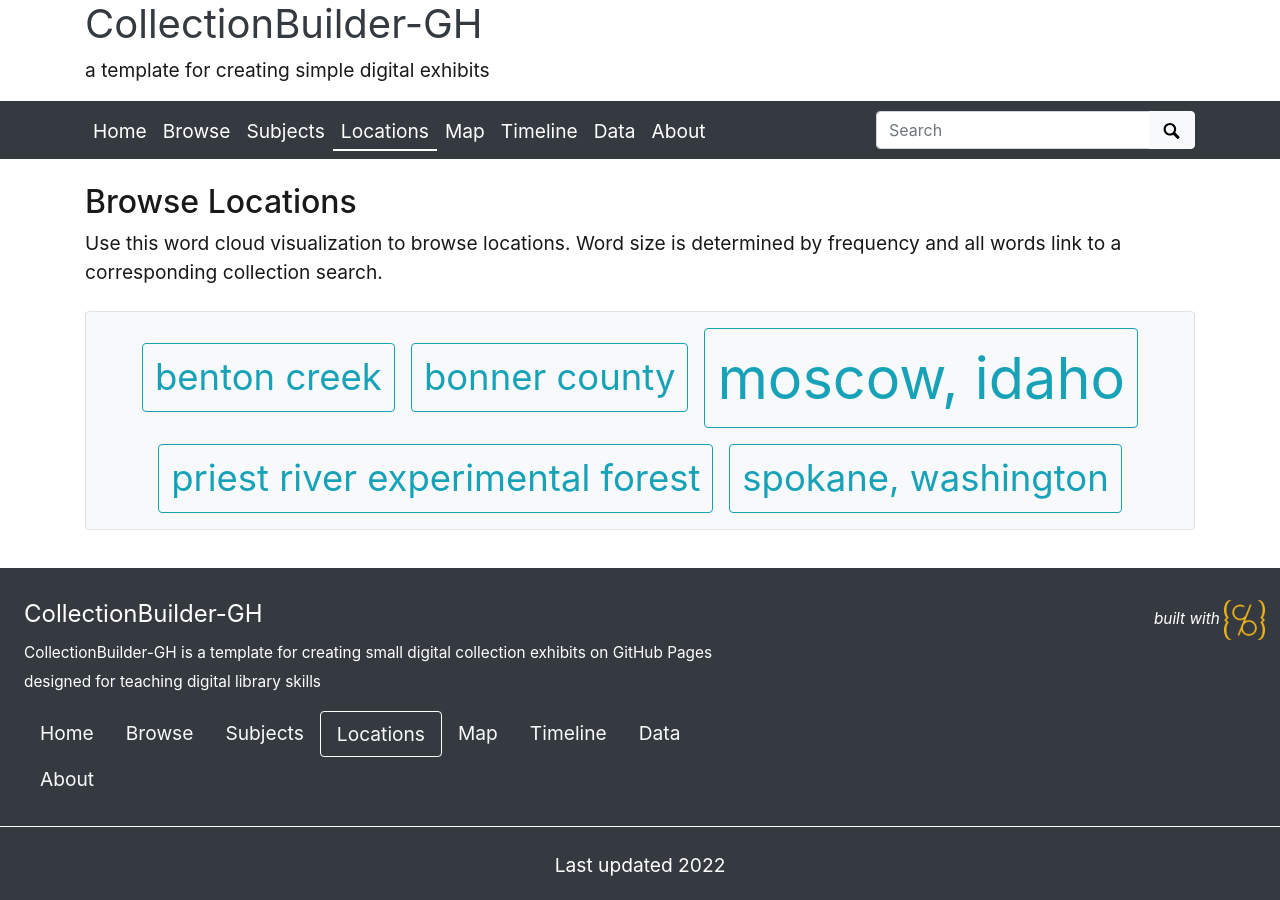
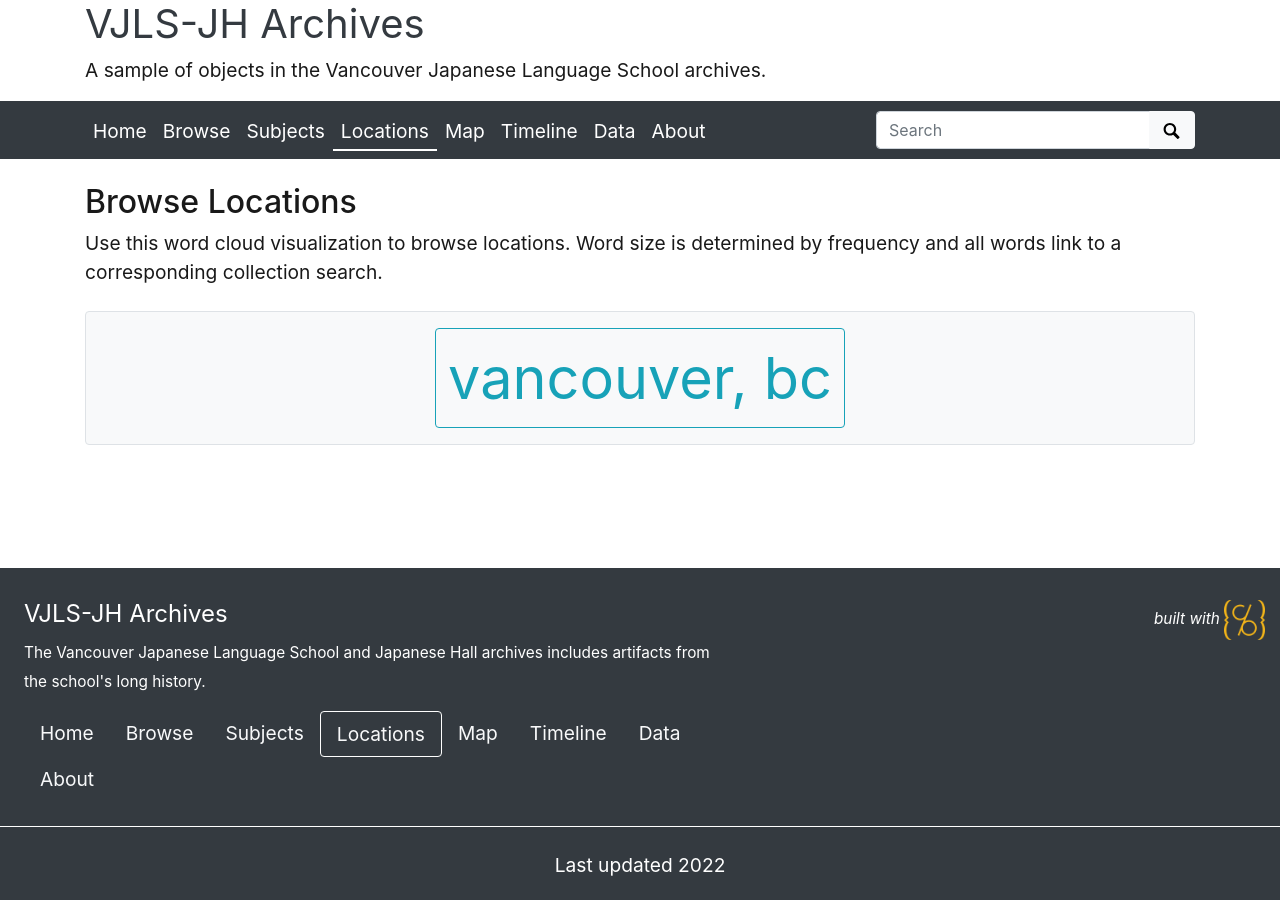
Before and after one commit to Duck109/vjlsjh-archives, a Jekyll site: the page built from pages/locations.md, in a window 1280 px wide. Built offline with Jekyll 4.4.1, drawn with Linux system fonts in a browser that asks for light colours.

Commit message:
Added vjlsarchives to config

```diff
--- a/_config.yml
+++ b/_config.yml
@@ -20,21 +20,21 @@ source-code: https://github.com/Duck109/vjlsjh-archives
 # SITE SETTINGS
 #
 # title of site appears in banner
-title: CollectionBuilder-GH
+title: VJLS-JH Archives
 # tagline, a short phrase that will appear throughout the site in the top banner
-tagline: a template for creating simple digital exhibits
+tagline: A sample of objects in the Vancouver Japanese Language School archives.
 # description appears in meta tags and other locations
 # this description might appear in search result lists, keep around 160 characters max
-description: "CollectionBuilder-GH is a template for creating small digital collection exhibits on GitHub Pages designed for teaching digital library skills"
+description: "The Vancouver Japanese Language School and Japanese Hall archives includes artifacts from the school's long history."
 # creator of the digital collection, to appear in meta tags; we typically use our GitHub usernames but feel free to just use your name
-author: CollectionBuilder
+author: Matthew Boychuk
 
 ##########
 # COLLECTION SETTINGS
 #
 # Set the metadata for your collection (the name of the csv file in your _data directory that describes the objects in your collection)
 # Use the filename of your CSV **without** the ".csv" extension! E.g. _data/demo-metadata.csv --> "demo-metadata"
-metadata: demo-metadata
+metadata: vjlsarchives
 
 ##########
 # Site/Organization Branding
```
